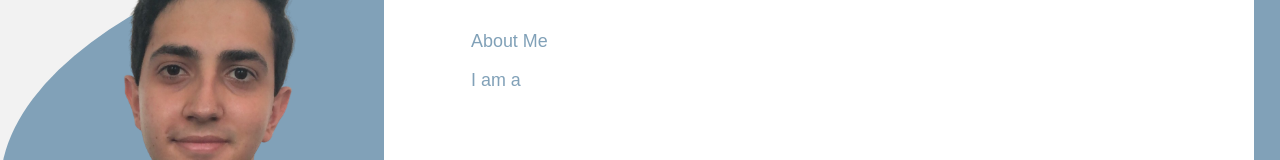
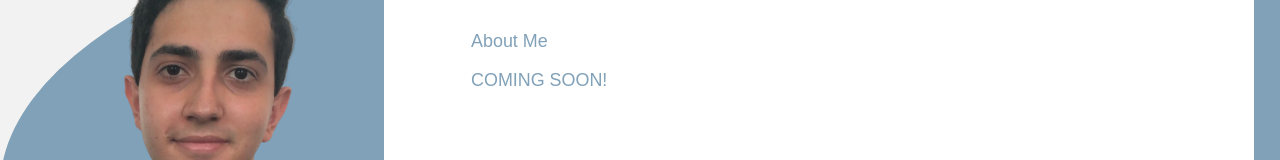
Before and after one commit to gkassis24/gkassis24.github.io, a plain HTML site: page index.html in a window 1280 px wide. Shown: the part 212-372 px from the top of the page. Drawn offline with Linux system fonts and the light colour scheme.

Commit message:
Update index.html

```diff
--- a/index.html
+++ b/index.html
@@ -37,7 +37,7 @@
                 <div id="home-page-inner-box">
                     <div id="about-me-paragraphs-home-page">
                         <p>About Me</p>
-                        <p> I am a </p>
+                        <p> COMING SOON! </p>
                     </div>
                 </div>
             </div>
```
